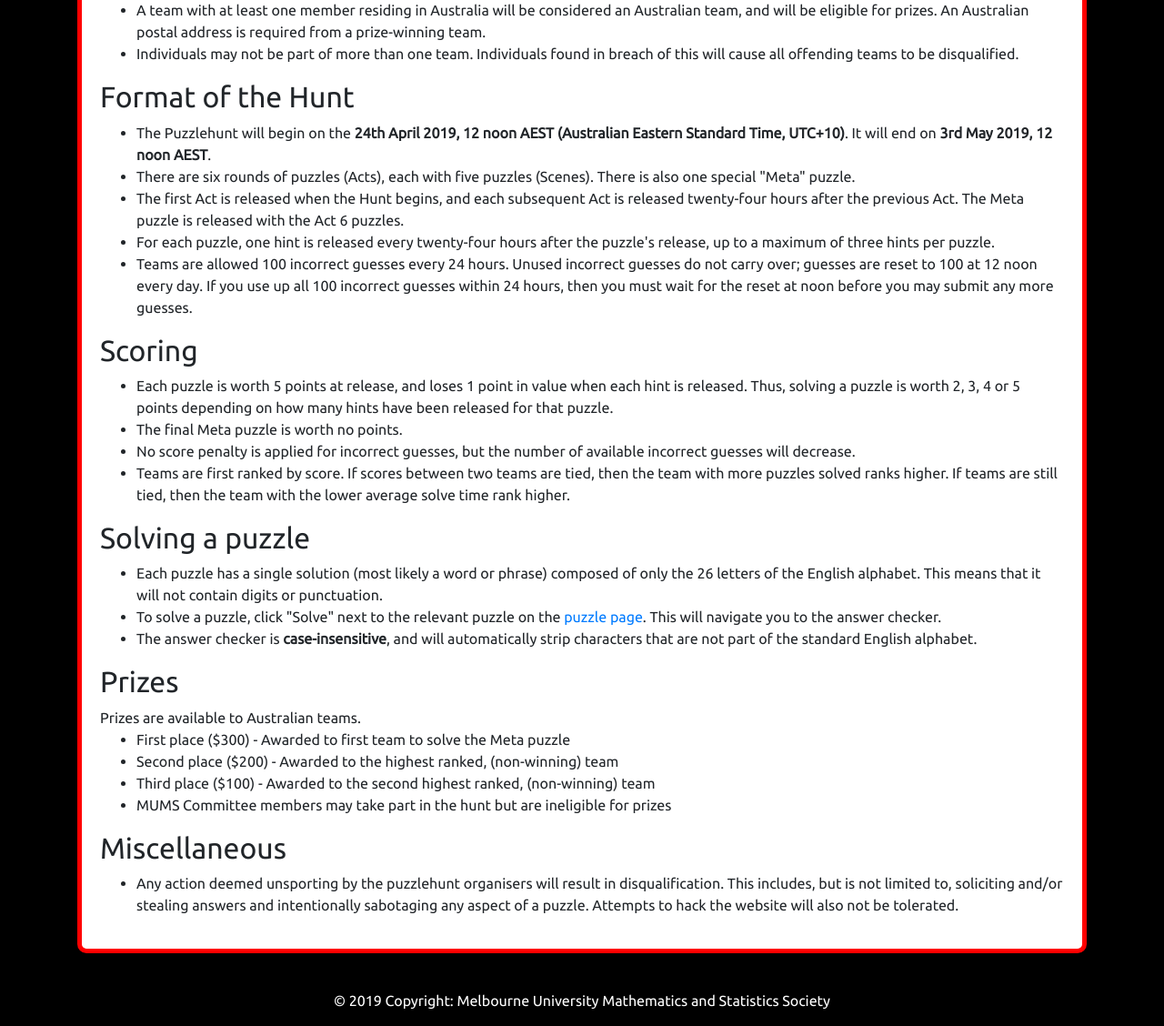
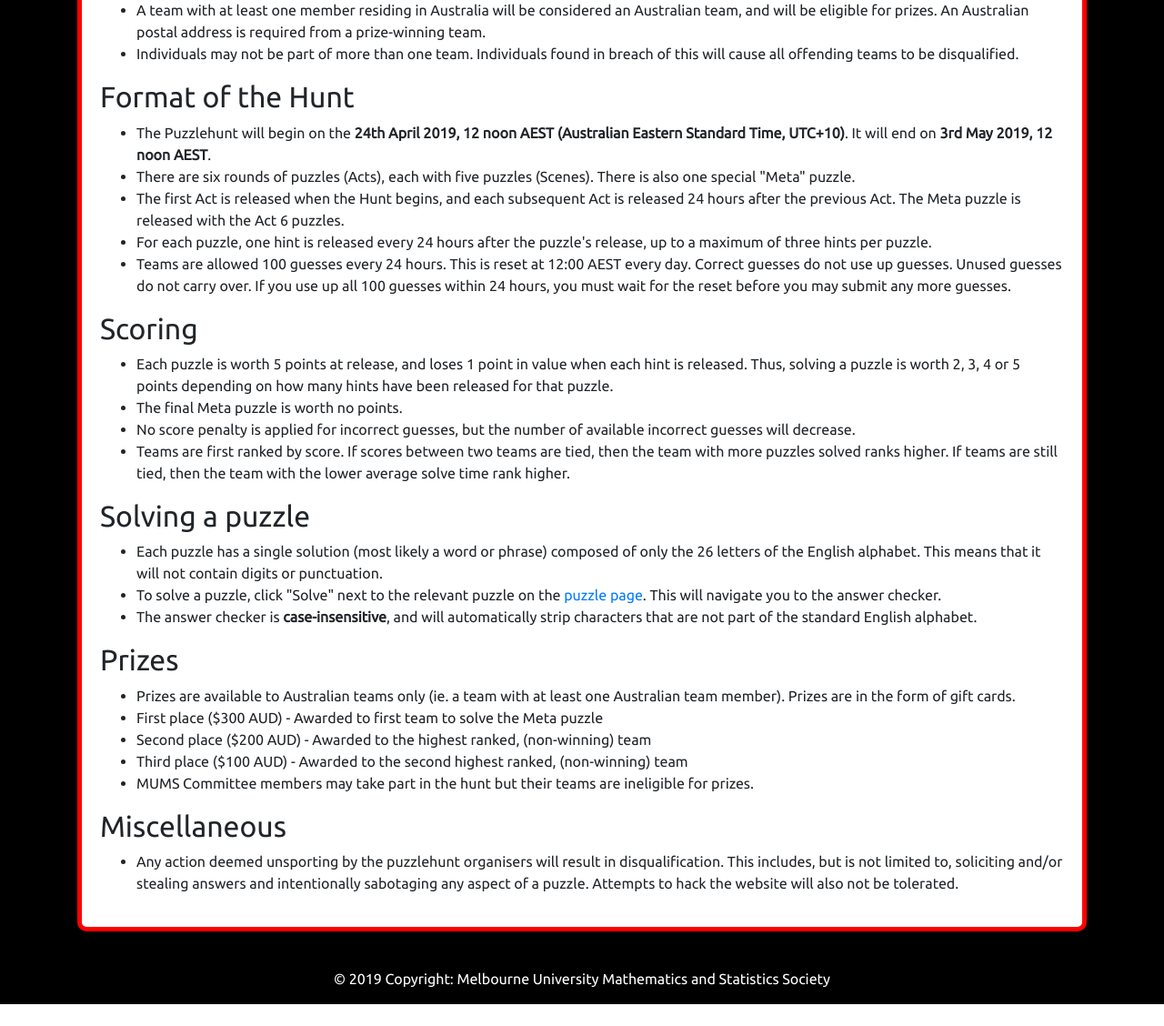
Before and after one commit to AllenZPGu/MUMS-PH-2019, a Django app: page /rules/ in a window 1280 px wide. Shown: the part 277-1405 px from the top of the page at 91% size. After the commit the page ends 1381 px from the top, so only its background shows below. Run offline with Django 3.2, Linux system fonts and the light colour scheme; some libraries are stand-ins or nearby versions.

Commit message:
Signed-off-by: Allen Gu <zhepu@SEF-PA00133872.qut.edu.au>

```diff
--- a/PH_backend/PHapp/templates/PHapp/rules.html
+++ b/PH_backend/PHapp/templates/PHapp/rules.html
@@ -19,9 +19,9 @@
 	<ul>
 		<li>The Puzzlehunt will begin on the <strong>24th April 2019, 12 noon AEST (Australian Eastern Standard Time, UTC+10)</strong>. It will end on <strong>3rd May 2019, 12 noon AEST</strong>.</li>
 		<li>There are six rounds of puzzles (Acts), each with five puzzles (Scenes). There is also one special "Meta" puzzle.</li>
-		<li>The first Act is released when the Hunt begins, and each subsequent Act is released twenty-four hours after the previous Act. The Meta puzzle is released with the Act 6 puzzles.</li>
-		<li>For each puzzle, one hint is released every twenty-four hours after the puzzle's release, up to a maximum of three hints per puzzle.</li>
-		<li>Teams are allowed 100 incorrect guesses every 24 hours. Unused incorrect guesses do not carry over; guesses are reset to 100 at 12 noon every day. If you use up all 100 incorrect guesses within 24 hours, then you must wait for the reset at noon before you may submit any more guesses.</li>
+		<li>The first Act is released when the Hunt begins, and each subsequent Act is released 24 hours after the previous Act. The Meta puzzle is released with the Act 6 puzzles.</li>
+		<li>For each puzzle, one hint is released every 24 hours after the puzzle's release, up to a maximum of three hints per puzzle.</li>
+		<li>Teams are allowed 100 guesses every 24 hours. This is reset at 12:00 AEST every day. Correct guesses do not use up guesses. Unused guesses do not carry over. If you use up all 100 guesses within 24 hours, you must wait for the reset  before you may submit any more guesses.</li>
 	</ul>
 
 	<h2>Scoring</h2>
@@ -40,12 +40,12 @@
 	</ul>
 
 	<h2>Prizes</h2>
-	Prizes are available to Australian teams.
 	<ul>
-		<li>First place ($300) - Awarded to first team to solve the Meta puzzle</li>
-		<li>Second place ($200) - Awarded to the highest ranked, (non-winning) team</li>
-		<li>Third place ($100) - Awarded to the second highest ranked, (non-winning) team</li>
-		<li>MUMS Committee members may take part in the hunt but are ineligible for prizes</li>
+		<li>Prizes are available to Australian teams only (ie. a team with at least one Australian team member). Prizes are in the form of gift cards.
+		<li>First place ($300 AUD) - Awarded to first team to solve the Meta puzzle</li>
+		<li>Second place ($200 AUD) - Awarded to the highest ranked, (non-winning) team</li>
+		<li>Third place ($100 AUD) - Awarded to the second highest ranked, (non-winning) team</li>
+		<li>MUMS Committee members may take part in the hunt but their teams are ineligible for prizes.</li>
 	</ul>
 
 	<h2>Miscellaneous</h2>
```
Also changed, not shown: PH_backend/PH_backend/settings.py (+14 -14 lines), PH_backend/PHapp/templates/PHapp/faq.html (+9 -4 lines).
